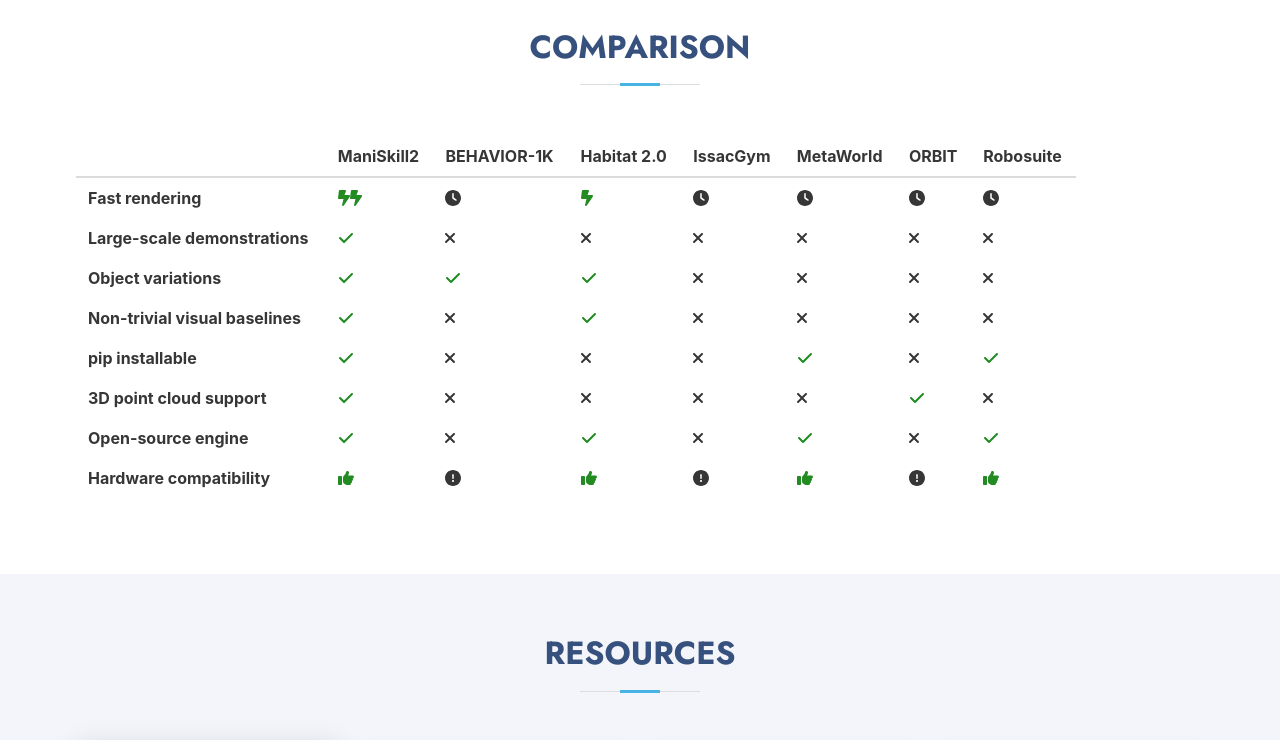
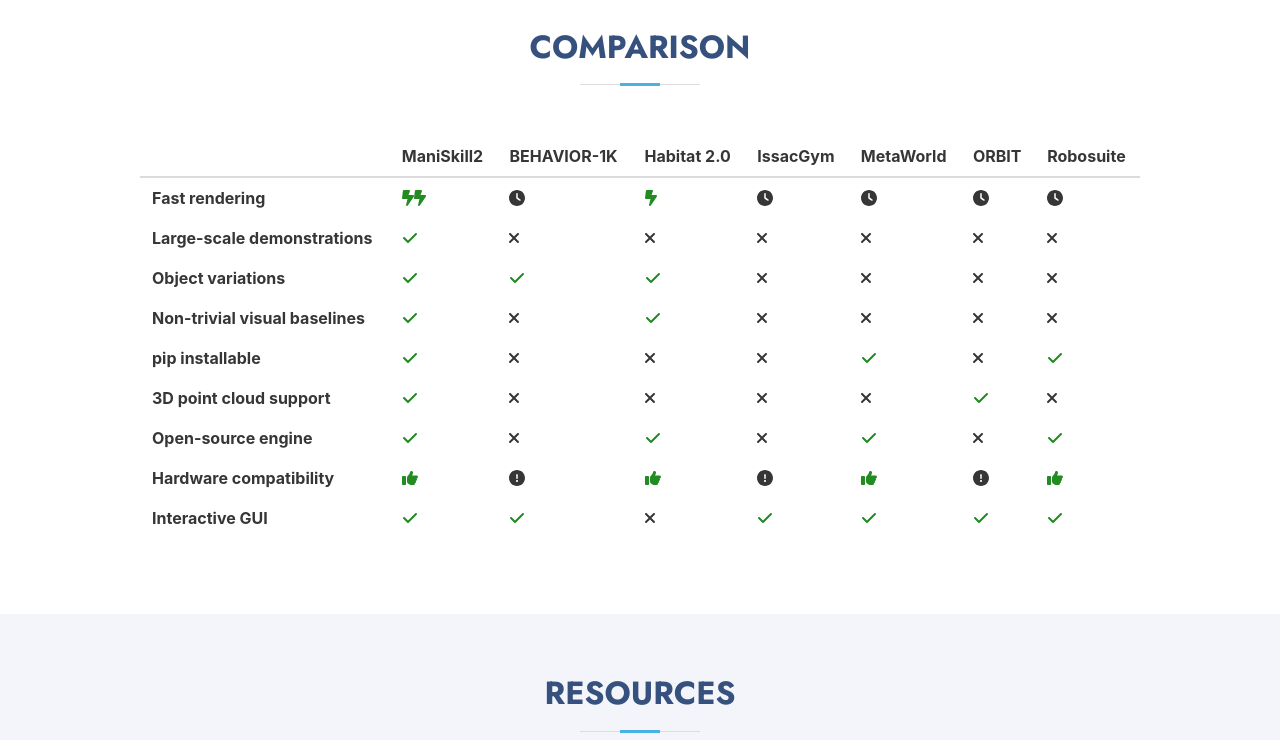
Before and after one commit to ManiSkill2/ManiSkill2.github.io, a plain HTML site: page index.html in a window 1280 px wide. Shown: the part 3940-4680 px from the top of the page. Drawn offline with nearby package versions, Linux system fonts and the light colour scheme; some icons are missing.

Commit message:
update xxx

```diff
--- a/index.html
+++ b/index.html
@@ -450,7 +450,8 @@
           <div class="section-title">
             <h2>Comparison</h2>
           </div>
-        <div class="container" data-aos="fade-up" style="overflow-x: auto;">
+        <div class="container" data-aos="fade-up" style="display:flex; align-items:center; justify-content: center;">
+          <div style="overflow-x: auto;">
 
           <table class="table">
             <thead>
@@ -547,7 +548,22 @@
               <td><i class="fa-solid fa-circle-exclamation"></i></td>
               <td><i class="fa-solid fa-thumbs-up"></i></td>
             </tbody>
+
+            <tbody>
+              <th>Interactive GUI</th>
+              <td><i class="fa-solid fa-check"></i></td>
+              <td><i class="fa-solid fa-check"></i></td>
+              <td><i class="fa-solid fa-xmark"></i></td>
+              <td><i class="fa-solid fa-check"></i></td>
+              <td><i class="fa-solid fa-check"></i></td>
+              <td><i class="fa-solid fa-check"></i></td>
+              <td><i class="fa-solid fa-check"></i></td>
+            </tbody>
+
+
           </table>
+
+          </div>
 
 
 
@@ -565,7 +581,7 @@
         </div>
 
         <div class="row">
-          <div class="col-xl-3 col-md-6 d-flex align-items-stretch" data-aos="zoom-in" data-aos-delay="100">
+          <div class="col-xl-3 col-md-6 d-flex align-items-stretch  mt-4 mt-md-0" data-aos="zoom-in" data-aos-delay="100">
             <div class="icon-box">
               <div class="icon"><i class="bx bxl-dribbble"></i></div>
               <h4><a href="https://github.com/haosulab/ManiSkill2/blob/main/examples/tutorials/1_quickstart.ipynb">Colab Tutorials</a></h4>
```
